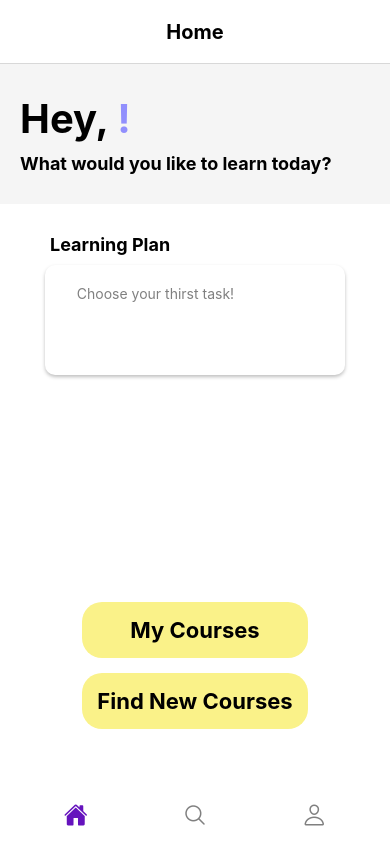
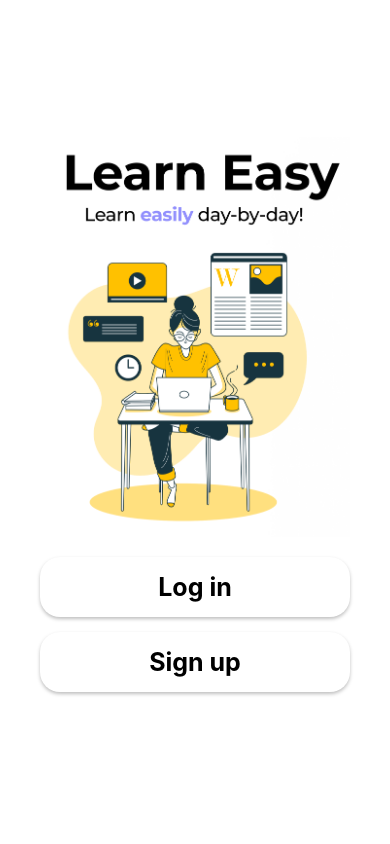
Before and after one commit to ser0vs/learnEasy, a React Native app: screen / in a window 390 px wide. Built offline with nearby package versions, Linux system fonts and the light colour scheme; what expo-file-system would draw is missing.

Commit message:
changed the opening page to WelcomeScreen

```diff
--- a/App.js
+++ b/App.js
@@ -26,7 +26,7 @@ const App = () => {
       <CourseProvider>
         <NavigationContainer>
           <Stack.Navigator
-            initialRouteName="Home"
+            initialRouteName="WelcomeScreen"
             screenOptions={{
               headerTitleAlign: 'center',
               headerTitleStyle: {
```
